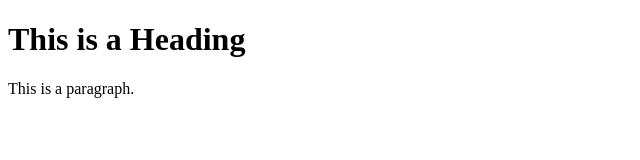
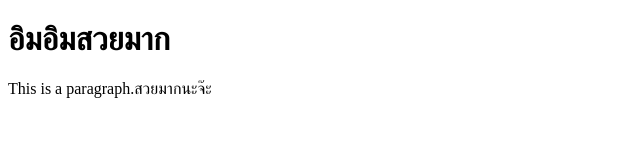
Before and after one commit to imshiyaneeporn/face-id, a plain HTML site: page index.html in a window 1280 px wide. Shown: the whole page, without its empty margins (0-640 px from the left). Drawn offline with Linux system fonts and the light colour scheme.

Commit message:
Update index.html

```diff
--- a/index.html
+++ b/index.html
@@ -1,12 +1,12 @@
 <!DOCTYPE html>
 <html>
 <head>
-<title>Page Title</title>
+<title>imshi yaneeporn</title>
 </head>
 <body>
 
-<h1>This is a Heading</h1>
-<p>This is a paragraph.</p>
+<h1>อิมอิมสวยมาก</h1>
+<p>This is a paragraph.สวยมากนะจ๊ะ</p>
 
 </body>
 </html>
```
